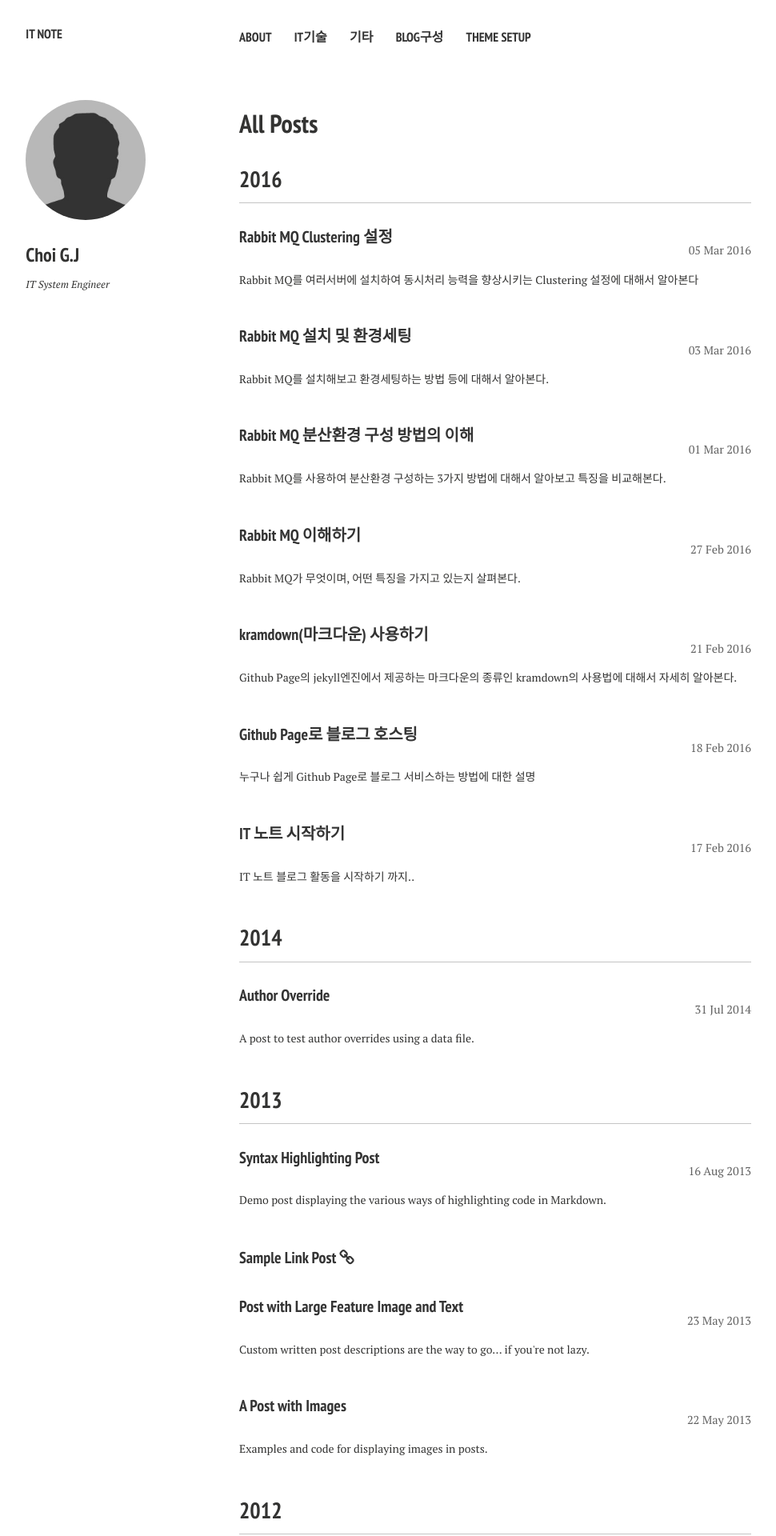
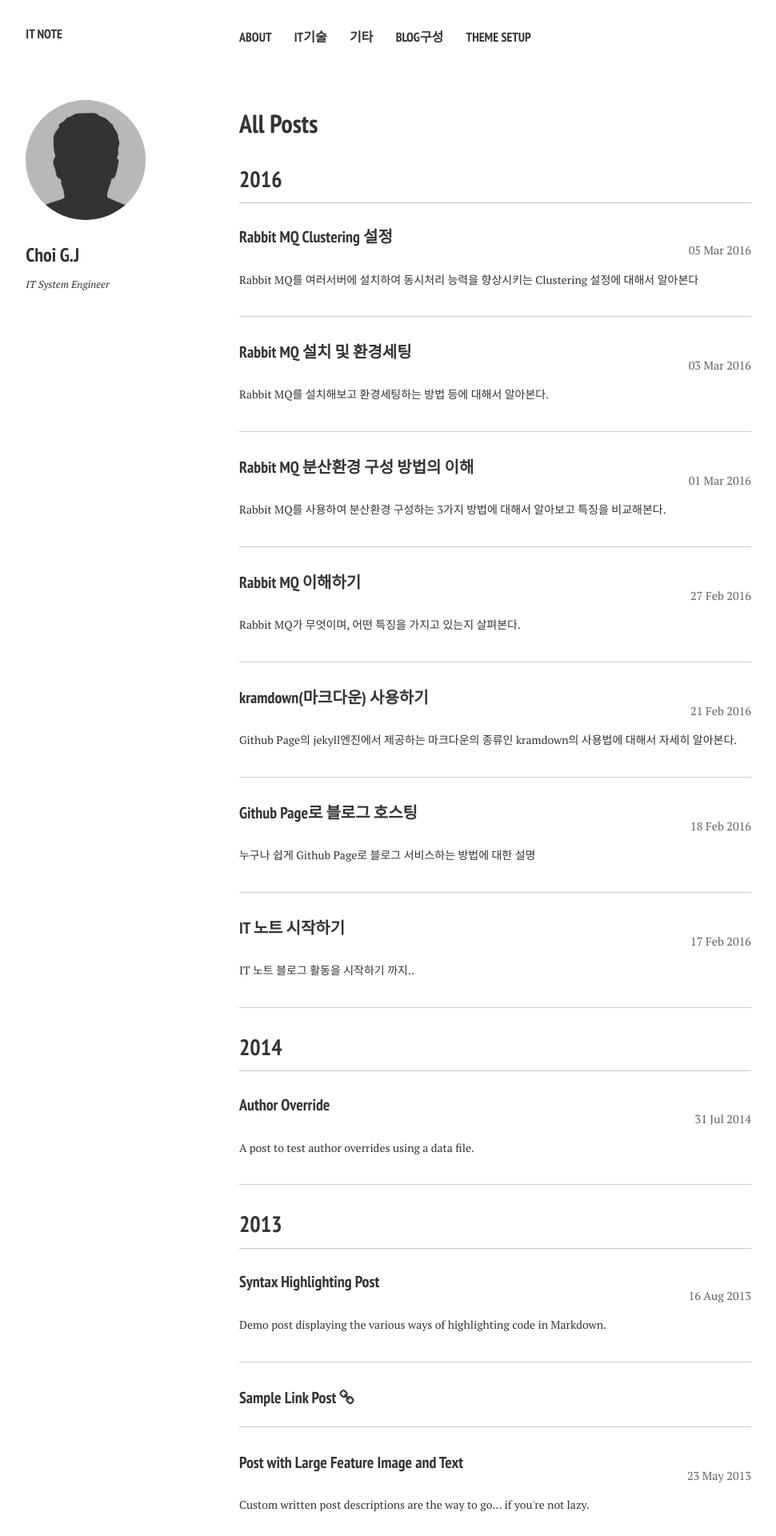
Before and after one commit to gjchoi/gjchoi.github.io, a Jekyll site: the page built from posts/index.md, in a window 1280 px wide. Shown: the top 1920 px of the page at 80% size, without its empty margins (21-991 px from the left). Built offline with Jekyll 4.4.1, drawn with Linux system fonts in a browser that asks for light colours; nearby versions of some CDN libraries.

Commit message:
Update post-index.html

```diff
--- a/_layouts/post-index.html
+++ b/_layouts/post-index.html
@@ -49,6 +49,7 @@
           <p>{{ post.excerpt | strip_html | truncate: 160 }}</p>
         {% endif %}
       </article>
+      <hr class="mid_sept" />
     {% endfor %}
   </div><!-- /#index -->
 </div><!-- /#main -->
```
